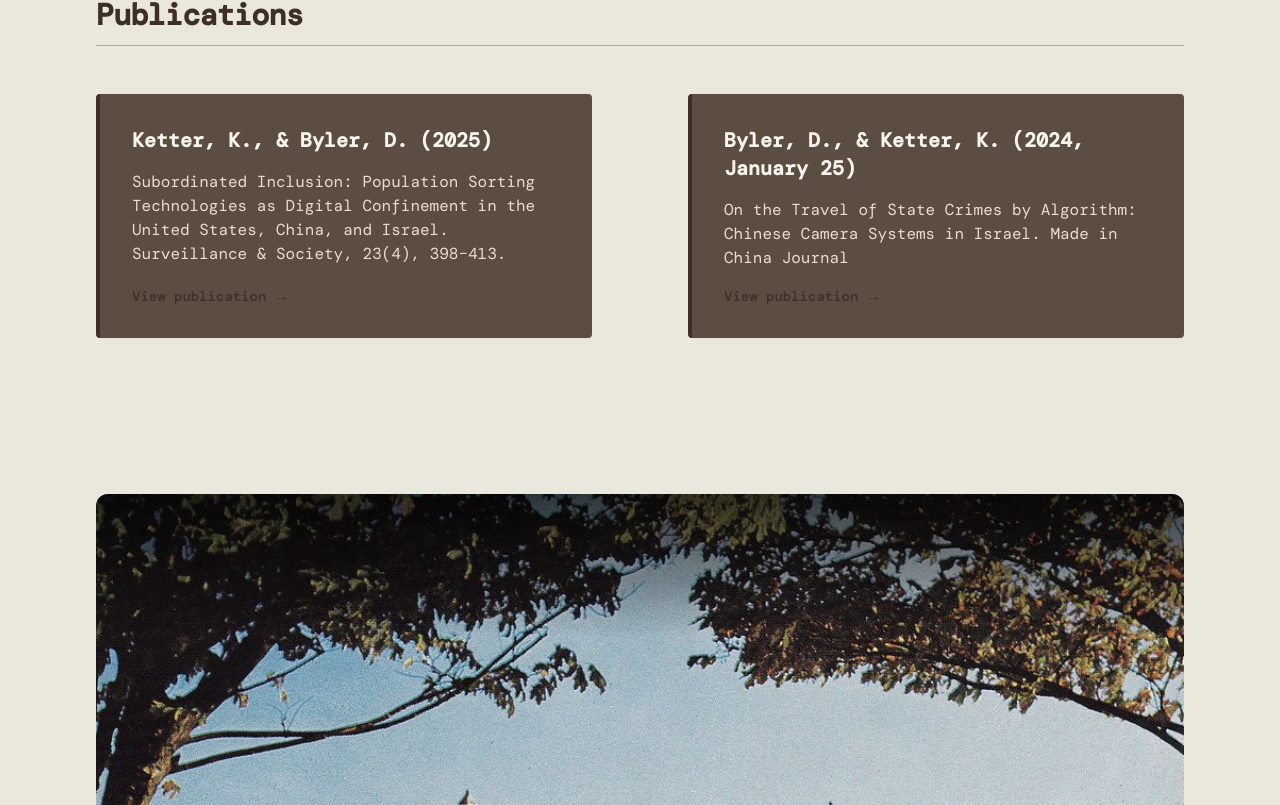
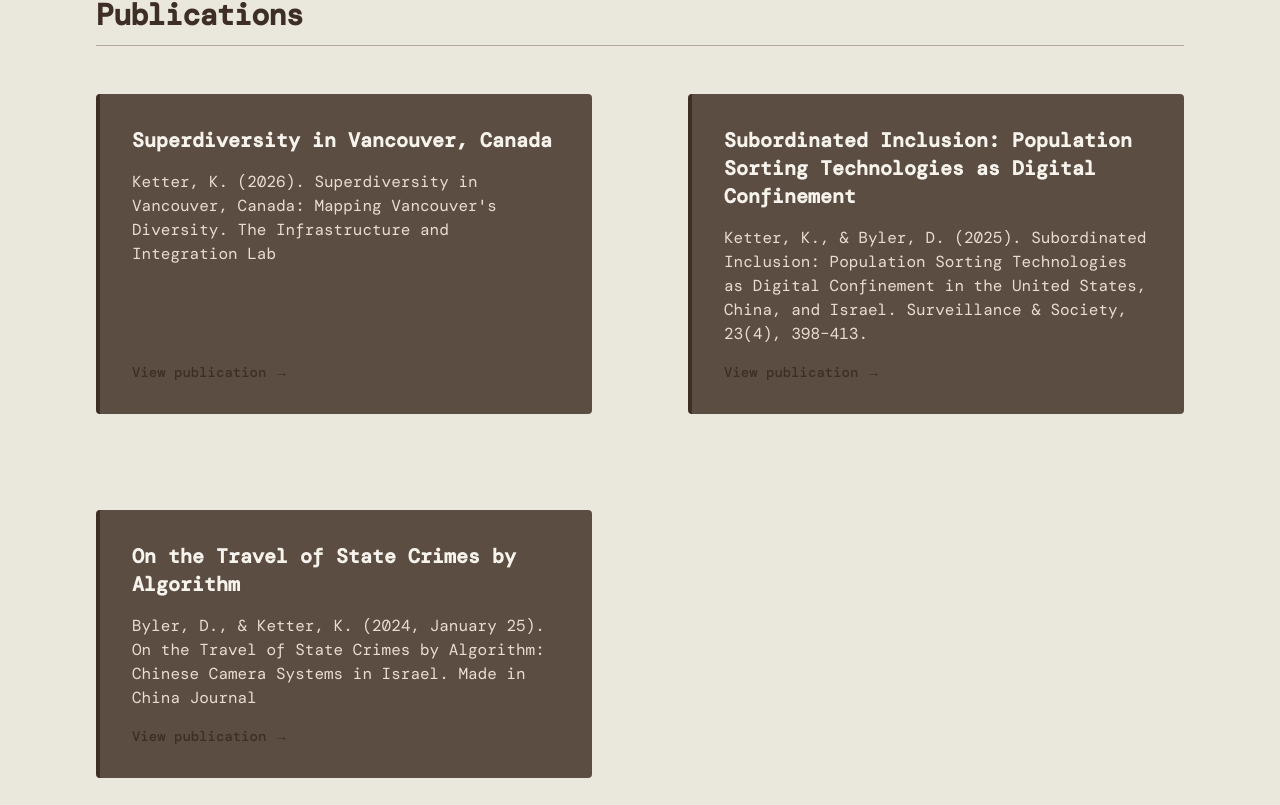
Before and after one commit to karissaketter/ProfessionalAcademic, a Next.js app in the folder academic-site/: page / in a window 1280 px wide. Shown: the part 2335-3140 px from the top of the page. Built offline with nearby package versions, Linux system fonts and the light colour scheme.

Commit message:
Update Publications.tsx

```diff
--- a/academic-site/app/components/Publications.tsx
+++ b/academic-site/app/components/Publications.tsx
@@ -4,14 +4,19 @@ import Link from "next/link";
 import { Colours } from "../Colours";
 
 const publications = [
+   {
+    title: "Superdiversity in Vancouver, Canada",
+    description: "Ketter, K. (2026). Superdiversity in Vancouver, Canada: Mapping Vancouver's Diversity. The Infrastructure and Integration Lab",
+    href: "https://isquaredlab.ca/research-themes/",
+  },
   {
-    title: "Ketter, K., & Byler, D. (2025)",
-    description: "Subordinated Inclusion: Population Sorting Technologies as Digital Confinement in the United States, China, and Israel. Surveillance & Society, 23(4), 398–413. ",
+    title: "Subordinated Inclusion: Population Sorting Technologies as Digital Confinement",
+    description: "Ketter, K., & Byler, D. (2025). Subordinated Inclusion: Population Sorting Technologies as Digital Confinement in the United States, China, and Israel. Surveillance & Society, 23(4), 398–413. ",
     href: "https://doi.org/10.24908/ss.v23i4.18233",
   },
   {
-    title: "Byler, D., & Ketter, K. (2024, January 25)",
-    description: "On the Travel of State Crimes by Algorithm: Chinese Camera Systems in Israel. Made in China Journal",
+    title: "On the Travel of State Crimes by Algorithm",
+    description: "Byler, D., & Ketter, K. (2024, January 25). On the Travel of State Crimes by Algorithm: Chinese Camera Systems in Israel. Made in China Journal",
     href: "https://madeinchinajournal.com/2024/01/25/on-the-travel-of-state-crimes-by-algorithm-chinese-camera-systems-in-israel/",
   },
 ];
```
